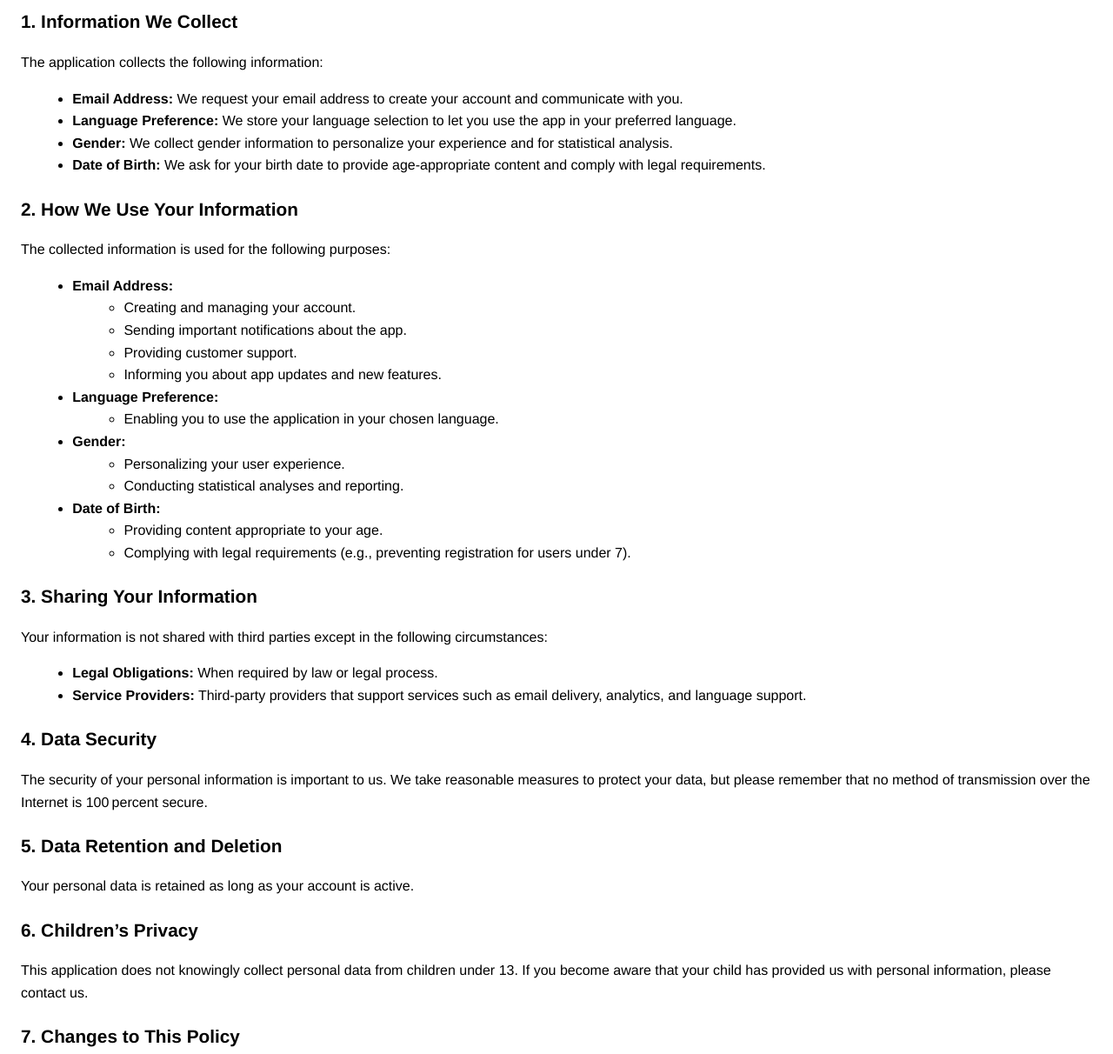
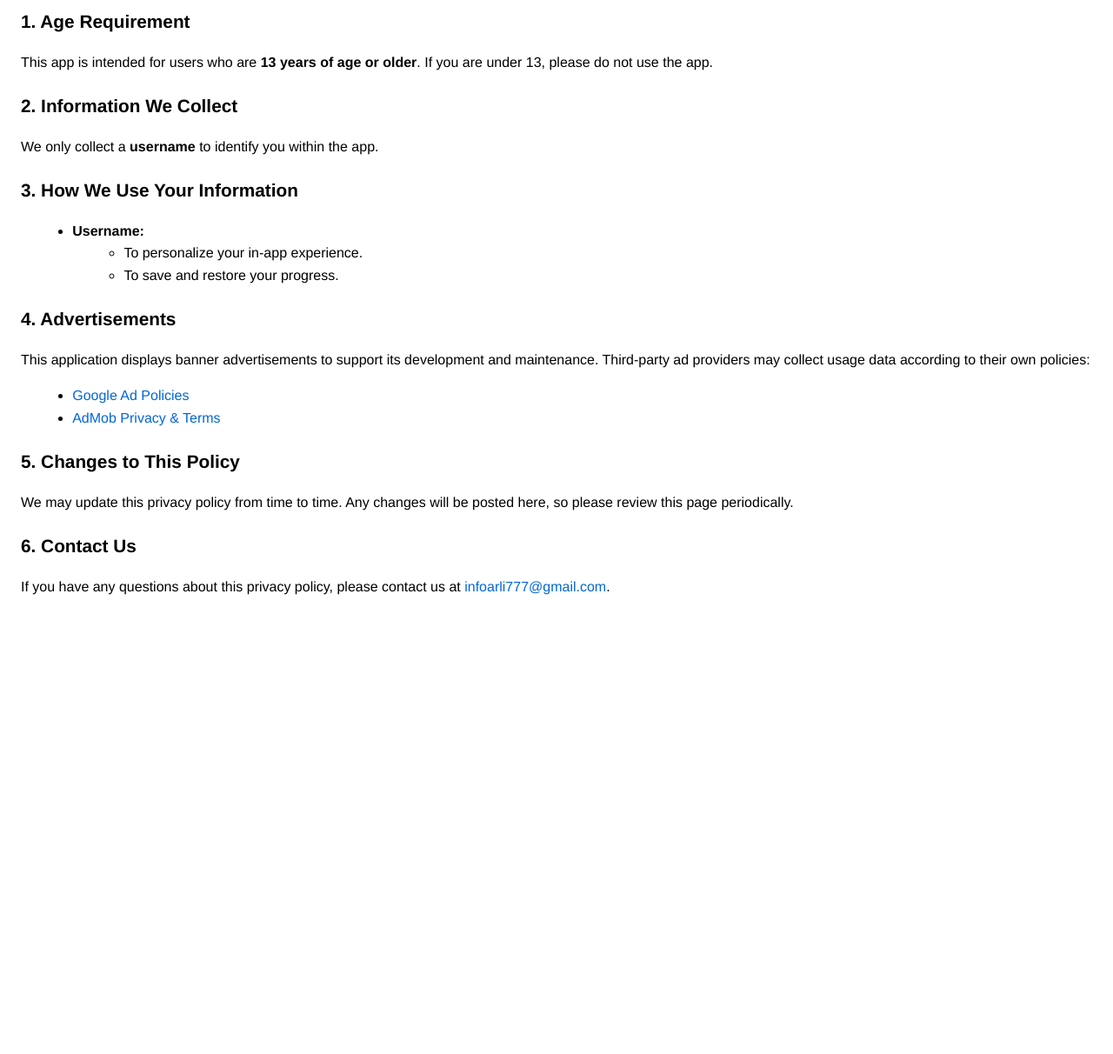
Before and after one commit to ademarlii/ademarlii.github.io, a plain HTML site: page privacy-policy.html in a window 1280 px wide. Shown: the part 120-1332 px from the top of the page at 87% size. After the commit the page ends 847 px from the top, so only its background shows below. Drawn offline with Linux system fonts and the light colour scheme.

Commit message:
Update privacy-policy.html

```diff
--- a/privacy-policy.html
+++ b/privacy-policy.html
@@ -17,73 +17,33 @@
   <em>Last updated: 25 June 2025</em>
   <h1>Privacy Policy</h1>
 
-<h2>1. Information We Collect</h2>
-<p>The application collects the following information:</p>
+  <h2>1. Age Requirement</h2>
+  <p>This app is intended for users who are <strong>13 years of age or older</strong>. If you are under 13, please do not use the app.</p>
+
+  <h2>2. Information We Collect</h2>
+  <p>We only collect a <strong>username</strong> to identify you within the app.</p>
+
+  <h2>3. How We Use Your Information</h2>
   <ul>
-    <li><strong>Email Address:</strong> We request your email address to create your account and communicate with you.</li>
-    <li><strong>Language Preference:</strong> We store your language selection to let you use the app in your preferred language.</li>
-    <li><strong>Gender:</strong> We collect gender information to personalize your experience and for statistical analysis.</li>
-    <li><strong>Date of Birth:</strong> We ask for your birth date to provide age-appropriate content and comply with legal requirements.</li>
-</ul>
-
-<h2>2. How We Use Your Information</h2>
-<p>The collected information is used for the following purposes:</p>
+    <li><strong>Username:</strong>
       <ul>
-    <li><strong>Email Address:</strong>
-        <ul>
-            <li>Creating and managing your account.</li>
-            <li>Sending important notifications about the app.</li>
-            <li>Providing customer support.</li>
-            <li>Informing you about app updates and new features.</li>
-        </ul>
-    </li>
-    <li><strong>Language Preference:</strong>
-        <ul>
-            <li>Enabling you to use the application in your chosen language.</li>
-        </ul>
-    </li>
-    <li><strong>Gender:</strong>
-        <ul>
-            <li>Personalizing your user experience.</li>
-            <li>Conducting statistical analyses and reporting.</li>
-        </ul>
-    </li>
-    <li><strong>Date of Birth:</strong>
-        <ul>
-            <li>Providing content appropriate to your age.</li>
-            <li>Complying with legal requirements (e.g., preventing registration for users under 7).</li>
+        <li>To personalize your in‑app experience.</li>
+        <li>To save and restore your progress.</li>
       </ul>
     </li>
   </ul>
 
-<h2>3. Sharing Your Information</h2>
-<p>Your information is not shared with third parties except in the following circumstances:</p>
-<ul>
-    <li><strong>Legal Obligations:</strong> When required by law or legal process.</li>
-    <li><strong>Service Providers:</strong> Third-party providers that support services such as email delivery, analytics, and language support.</li>
-</ul>
-
-<h2>4. Data Security</h2>
-<p>The security of your personal information is important to us. We take reasonable measures to protect your data, but please remember that no method of transmission over the Internet is 100 percent secure.</p>
-
-<h2>5. Data Retention and Deletion</h2>
-<p>Your personal data is retained as long as your account is active.</p>
-
-<h2>6. Children’s Privacy</h2>
-<p>This application does not knowingly collect personal data from children under 13. If you become aware that your child has provided us with personal information, please contact us.</p>
-
-<h2>7. Changes to This Policy</h2>
-<p>We may update this privacy policy from time to time. When we make changes, we will post the revised version on this page. Please review this page periodically to stay informed.</p>
-
-<h2>8. Contact Us</h2>
-<p>If you have any questions about this privacy policy, please contact us at <a href="mailto:infoarli777@gmail.com">infoarli777@gmail.com</a>.</p>
-
-<h2>9. Advertisements</h2>
-<p>This application displays banner advertisements to support its ongoing development and maintenance. Third‑party ad providers may collect usage data in accordance with their own privacy policies. For more details, please review their policies:</p>
+  <h2>4. Advertisements</h2>
+  <p>This application displays banner advertisements to support its development and maintenance. Third‑party ad providers may collect usage data according to their own policies:</p>
   <ul>
     <li><a href="https://policies.google.com/technologies/ads" target="_blank">Google Ad Policies</a></li>
     <li><a href="https://support.google.com/admob/answer/6128543" target="_blank">AdMob Privacy & Terms</a></li>
   </ul>
 
+  <h2>5. Changes to This Policy</h2>
+  <p>We may update this privacy policy from time to time. Any changes will be posted here, so please review this page periodically.</p>
+
+  <h2>6. Contact Us</h2>
+  <p>If you have any questions about this privacy policy, please contact us at <a href="mailto:infoarli777@gmail.com">infoarli777@gmail.com</a>.</p>
 </body>
 </html>
```
Lines whose indentation alone changed are shown as unchanged.
